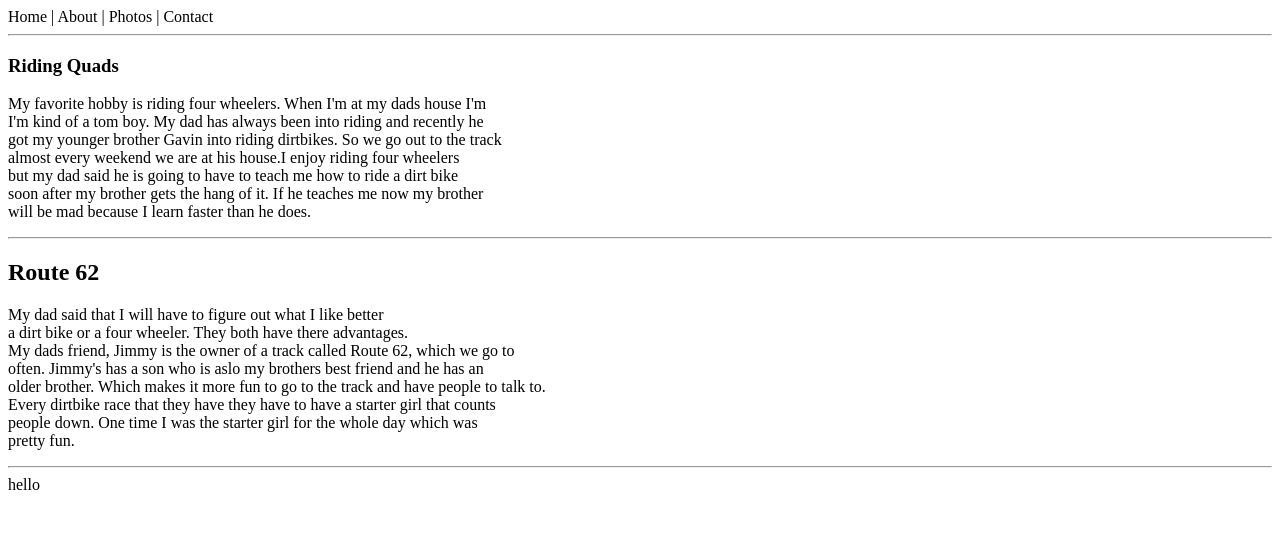
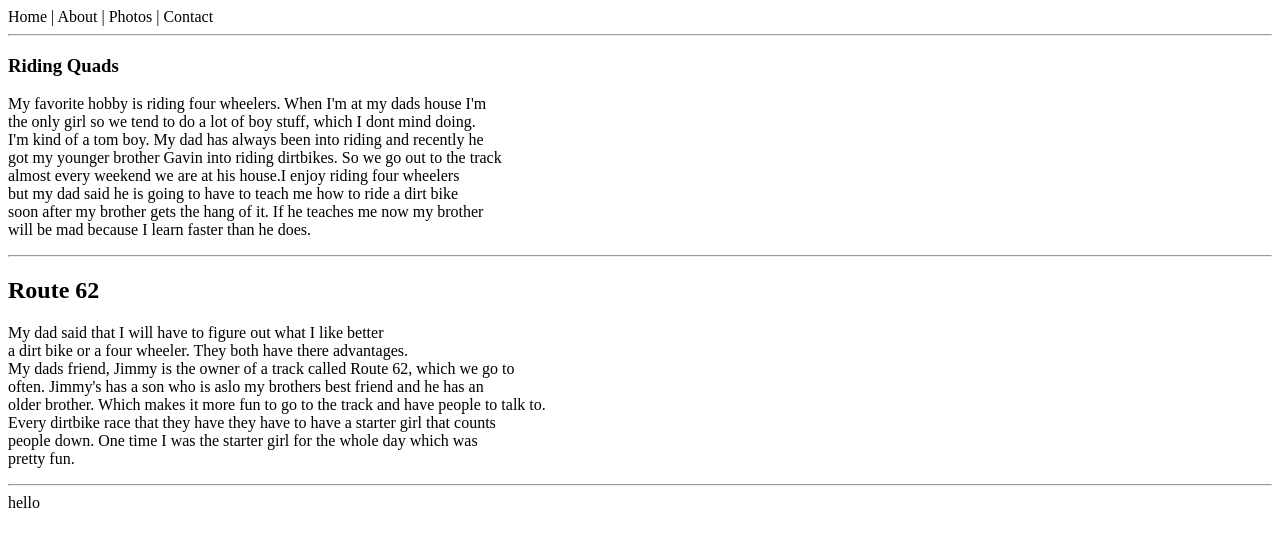
Before and after one commit to Oliviafoulk/html-textstructure, a plain HTML site: page Index.html in a window 1280 px wide. Drawn offline with Linux system fonts and the light colour scheme.

Commit message:
Update Index.html

```diff
--- a/Index.html
+++ b/Index.html
@@ -15,7 +15,7 @@
         <article>
     <h1>Riding Quads</h1>
       <p>My favorite hobby is riding four wheelers. When I'm at my dads house I'm<br>
-    <the only girl so we tend to do a lot of boy stuff, which I dont mind doing.<br>
+    the only girl so we tend to do a lot of boy stuff, which I dont mind doing.<br>
       I'm kind of a tom boy. My dad has always been into riding and recently he<br>
       got my younger brother Gavin into riding dirtbikes. So we go out to the track<br>
       almost every weekend we are at his house.I enjoy riding four wheelers<br>
```
